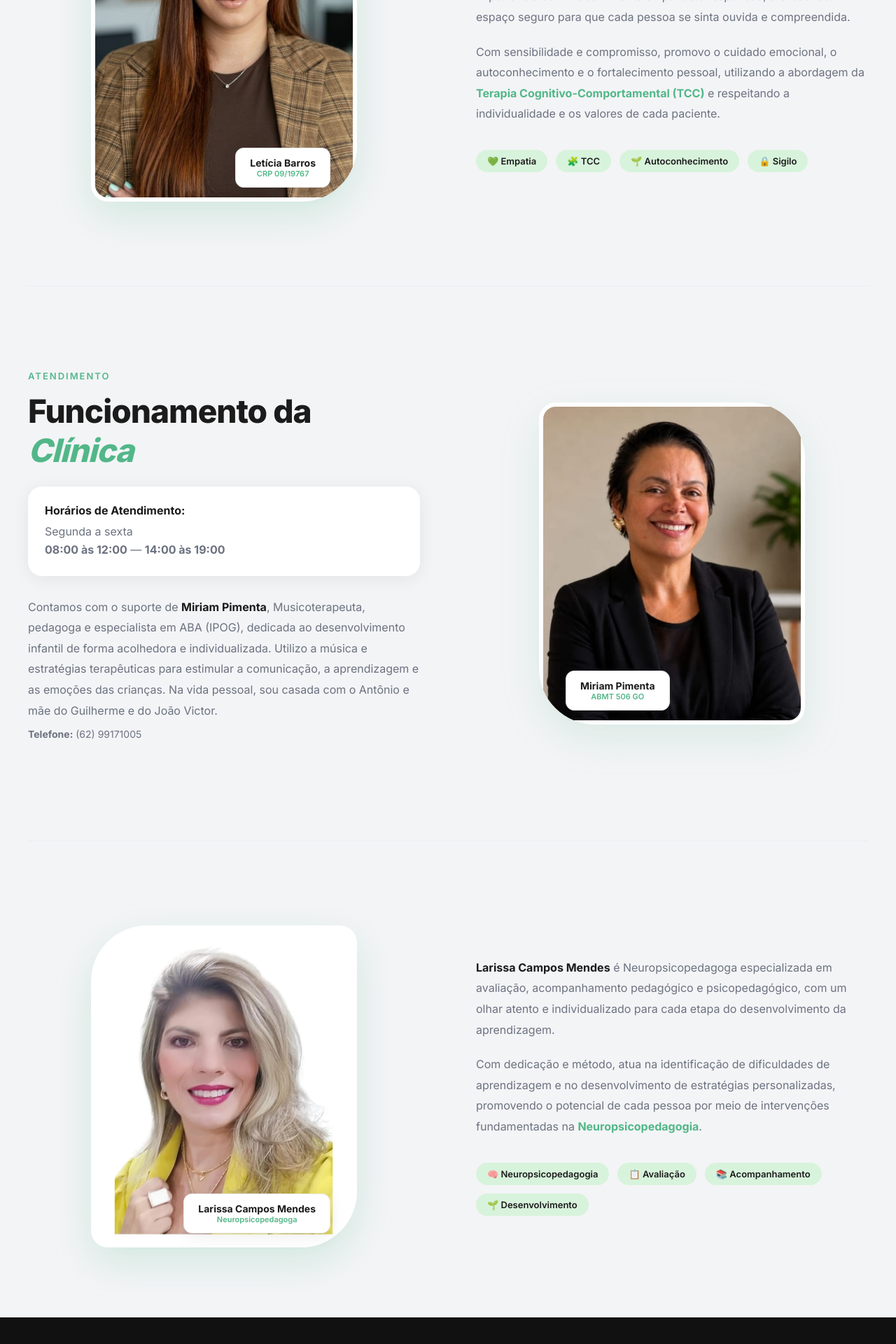
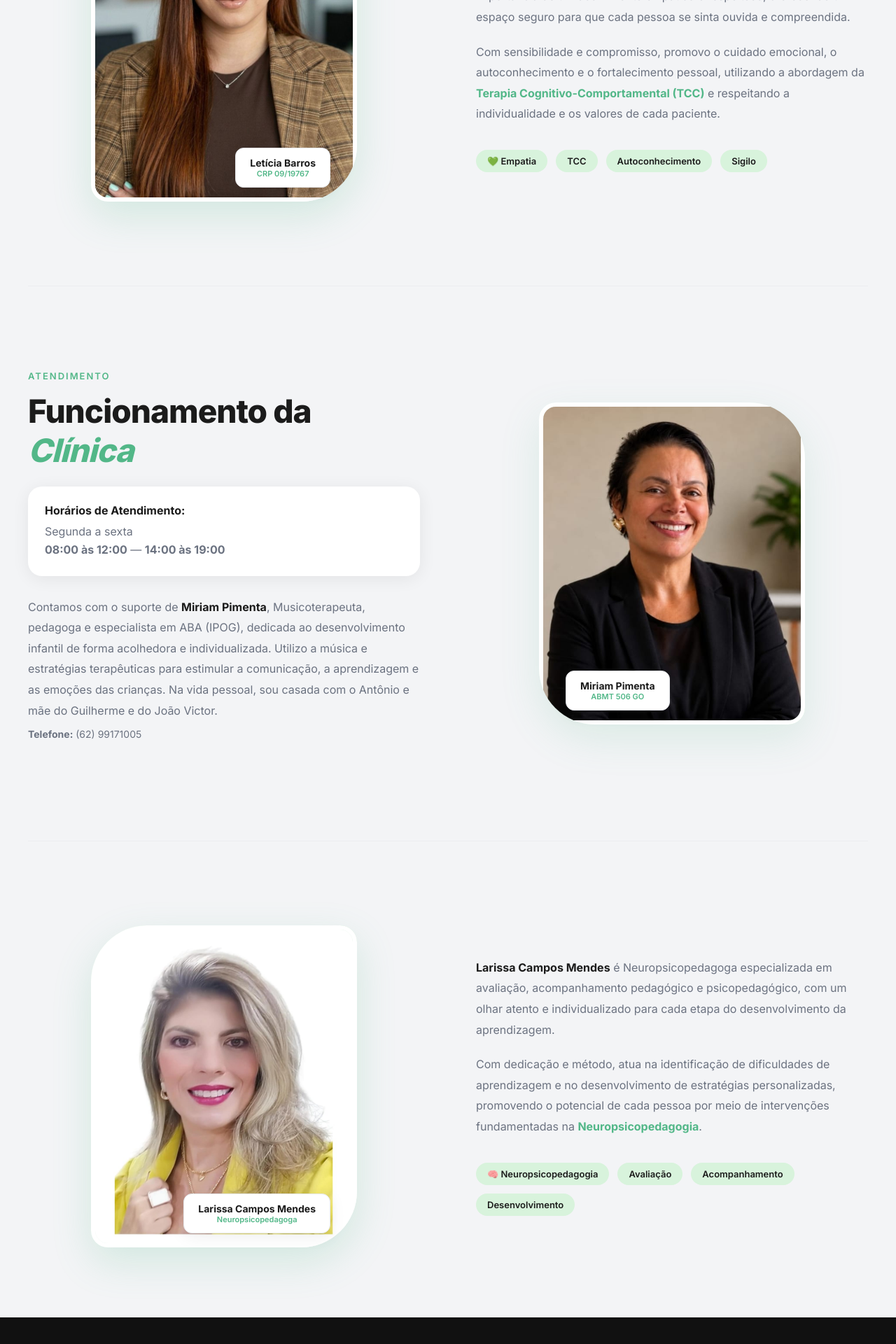
Before and after one commit to Palhetaspedro/ClinicaPsicologiaLeticiaBarros, a React (Vite) app: page / in a window 1280 px wide. Shown: the part 1936-3856 px from the top of the page at 70% size. Built offline with nearby package versions, Linux system fonts and the light colour scheme.

Commit message:
Removendo emojis no about

```diff
--- a/src/components/About.tsx
+++ b/src/components/About.tsx
@@ -71,7 +71,7 @@ export default function About() {
               Com sensibilidade e compromisso, promovo o cuidado emocional, o autoconhecimento e o fortalecimento pessoal, utilizando a abordagem da <strong style={{ color: S.green as string }}>Terapia Cognitivo-Comportamental (TCC)</strong> e respeitando a individualidade e os valores de cada paciente.
             </p>
             <div style={{ display: "flex", gap: 12, flexWrap: "wrap" }}>
-              {[["💚", "Empatia"], ["🧩", "TCC"], ["🌱", "Autoconhecimento"], ["🔒", "Sigilo"]].map(([ic, lb]) => (
+              {[["💚", "Empatia"], ["", "TCC"], ["", "Autoconhecimento"], ["", "Sigilo"]].map(([ic, lb]) => (
                 <div key={lb} style={{ display: "flex", alignItems: "center", gap: 8, background: S.greenLight as string, borderRadius: 50, padding: "8px 16px" }}>
                   <span style={{ fontSize: 13, fontWeight: 600, color: S.dark as string }}>{ic} {lb}</span>
                 </div>
@@ -180,7 +180,7 @@ export default function About() {
               Com dedicação e método, atua na identificação de dificuldades de aprendizagem e no desenvolvimento de estratégias personalizadas, promovendo o potencial de cada pessoa por meio de intervenções fundamentadas na <strong style={{ color: S.green as string }}>Neuropsicopedagogia</strong>.
             </p>
             <div style={{ display: "flex", gap: 12, flexWrap: "wrap" }}>
-              {[["🧠", "Neuropsicopedagogia"], ["📋", "Avaliação"], ["📚", "Acompanhamento"], ["🌱", "Desenvolvimento"]].map(([ic, lb]) => (
+              {[["🧠", "Neuropsicopedagogia"], ["", "Avaliação"], ["", "Acompanhamento"], ["", "Desenvolvimento"]].map(([ic, lb]) => (
                 <div key={lb} style={{ display: "flex", alignItems: "center", gap: 8, background: S.greenLight as string, borderRadius: 50, padding: "8px 16px" }}>
                   <span style={{ fontSize: 13, fontWeight: 600, color: S.dark as string }}>{ic} {lb}</span>
                 </div>
```
